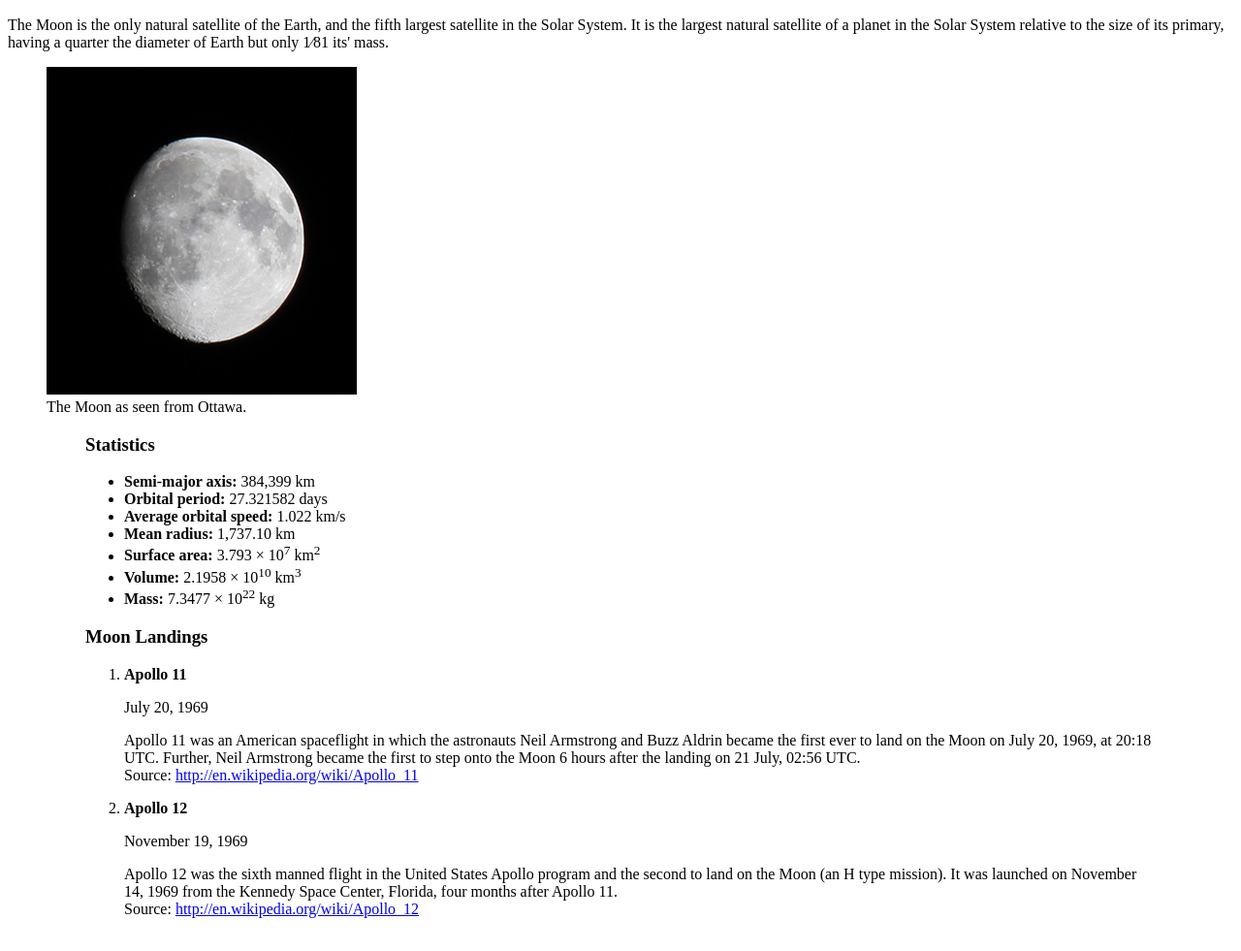
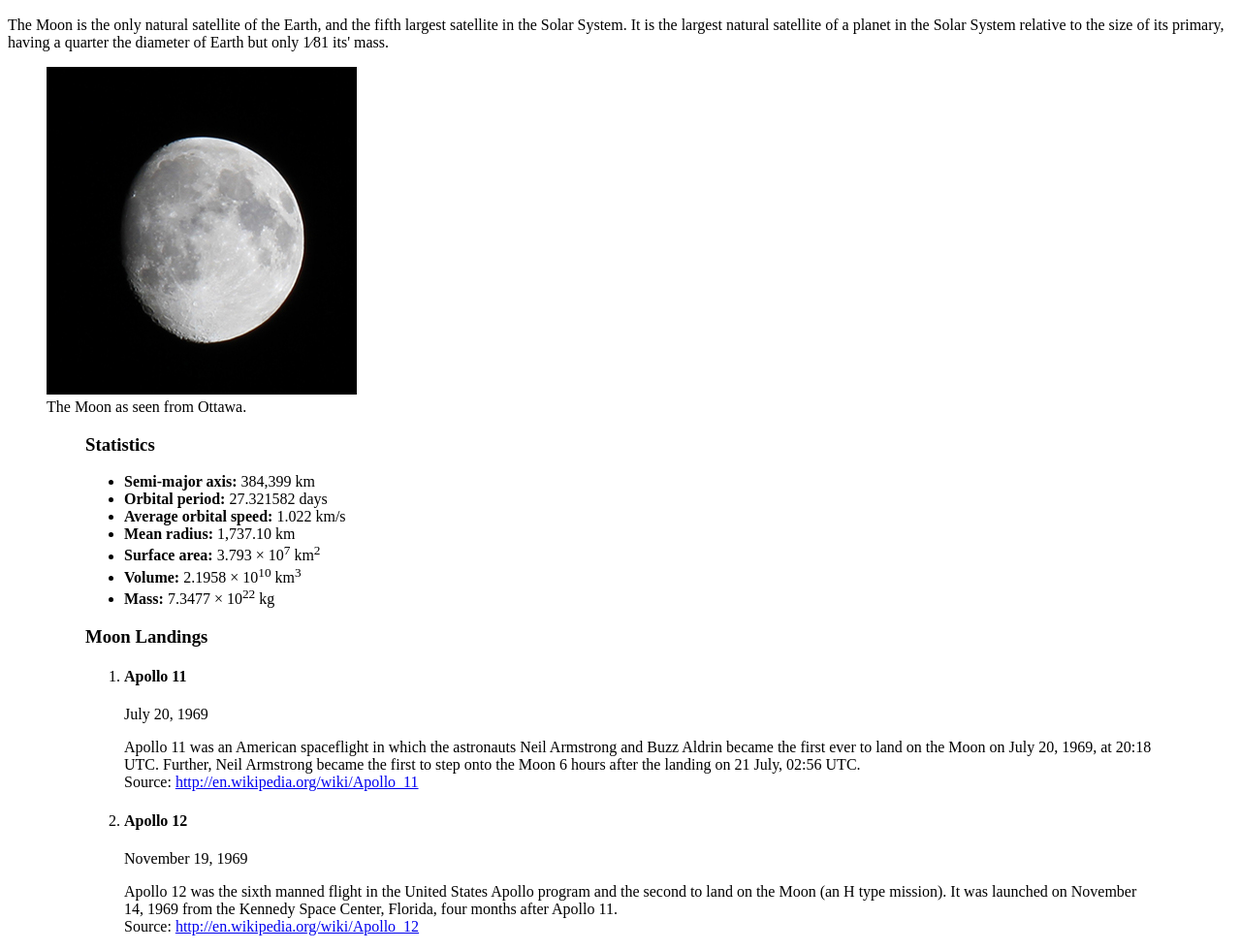
Before and after one commit to harv0116/mad9013-ex1, a plain HTML site: page index.html in a window 1280 px wide. Shown: the part 110-1091 px from the top of the page at 97% size. Drawn offline with Linux system fonts and the light colour scheme.

Commit message:
finished

```diff
--- a/index.html
+++ b/index.html
@@ -27,11 +27,11 @@
 
 <h3>Moon Landings</h3>
 <ol>
-<li><strong>Apollo 11</strong>
+<li><h4>Apollo 11</h4>
 <p>July 20, 1969</p>
 <p>Apollo 11 was an American spaceflight in which the astronauts Neil Armstrong and Buzz Aldrin became the first ever to land on the Moon on July 20, 1969, at <time>20:18</time> UTC. Further, Neil Armstrong became the first to step onto the Moon 6 hours after the landing on 21 July, <time>02:56</time> UTC.<br>Source: <a href="http://en.wikipedia.org/wiki/Apollo_11">http://en.wikipedia.org/wiki/Apollo_11</a> </p></li>
 
-<li><strong>Apollo 12</strong>
+<li><h4>Apollo 12</h4>
 <p>November 19, 1969</p>
 <p>Apollo 12 was the sixth manned flight in the United States Apollo program and the second to land on the Moon (an H type mission). It was launched on November 14, 1969 from the Kennedy Space Center, Florida, four months after Apollo 11. <br>Source: <a href="http://en.wikipedia.org/wiki/Apollo_12">http://en.wikipedia.org/wiki/Apollo_12</a></p></li>
 
```
